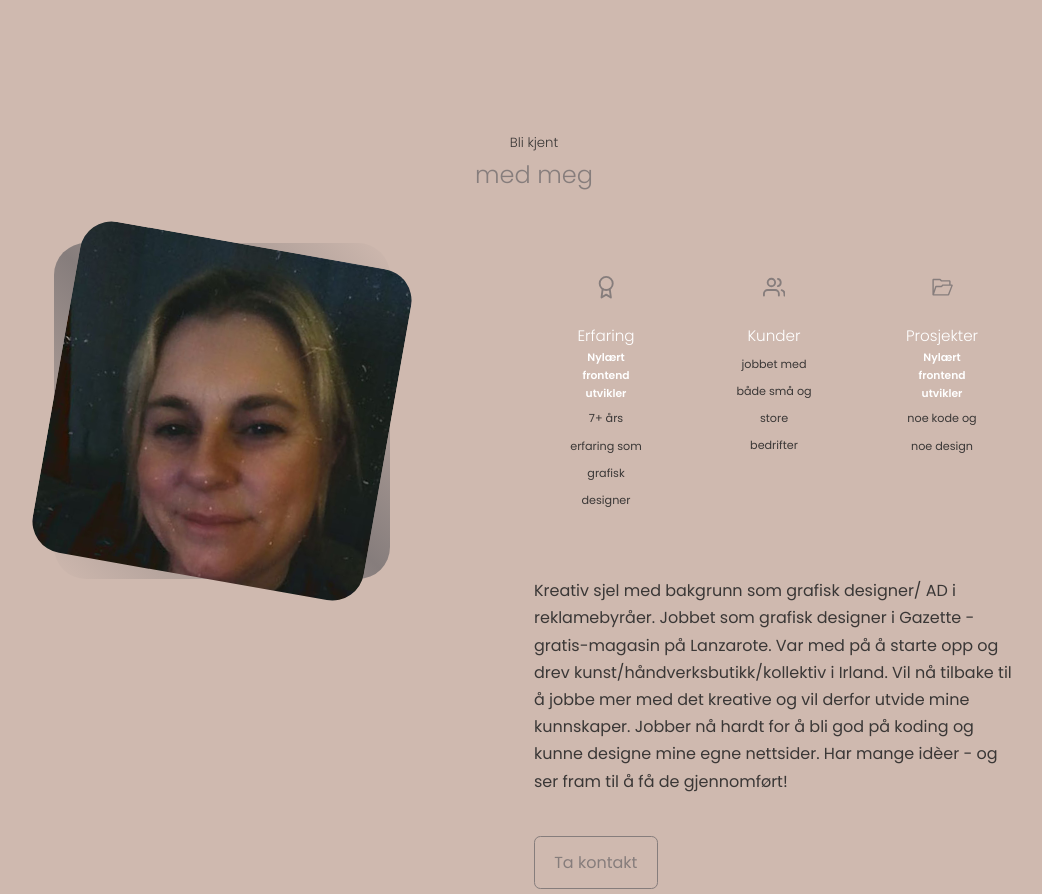
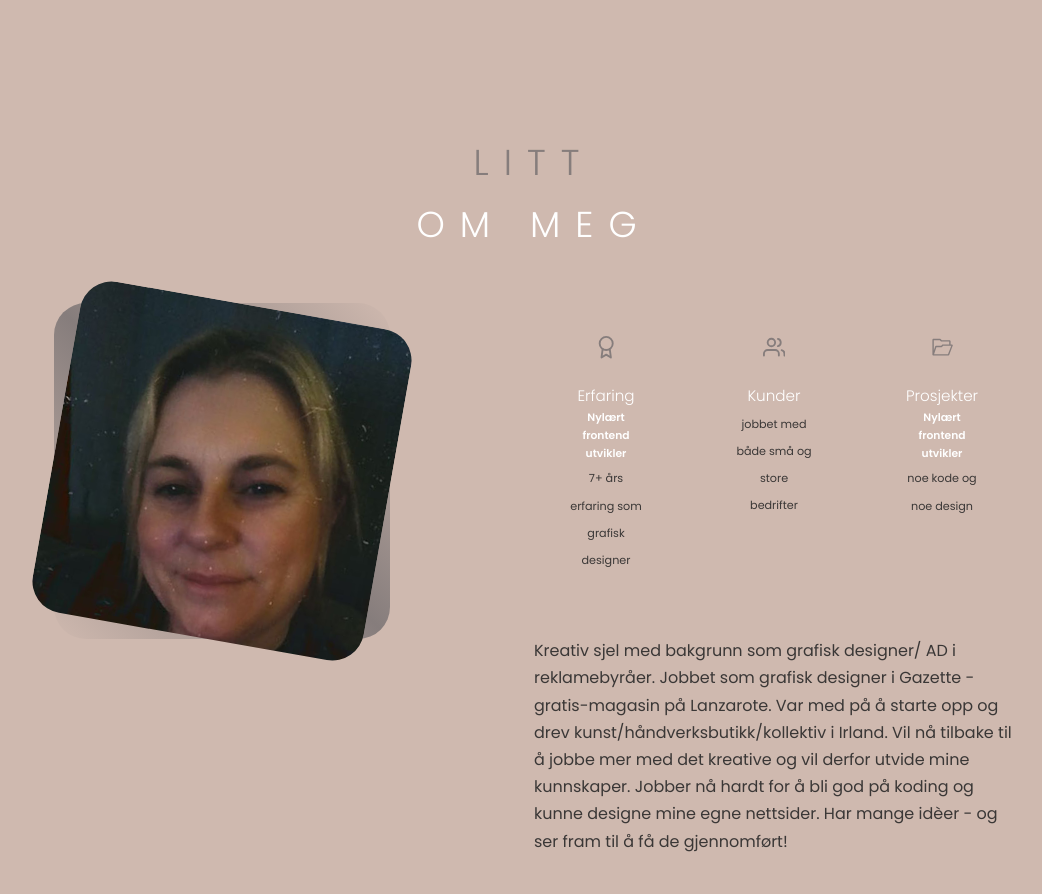
Before and after one commit to Viviann1/praksis-portfolio, a React (Create React App) app: page / in a window 1280 px wide. Shown: the part 860-1754 px from the top of the page, without its empty margins (106-1148 px from the left). Built offline with nearby package versions, Linux system fonts and the light colour scheme.

Commit message:
adj about me

```diff
--- a/src/components/about/About.jsx
+++ b/src/components/about/About.jsx
@@ -8,8 +8,8 @@ import {VscFolderOpened} from 'react-icons/vsc'
 const About = () => {
   return (
     <section id='about'>
-      <h5>Bli kjent</h5>
-      <h2>med meg</h2>
+      <h5 className='h5_heading'>Litt</h5>
+      <h2 className='h2_heading'>om meg</h2>
 
       <div className='container about__container'>
           <div className="about__me">
```
